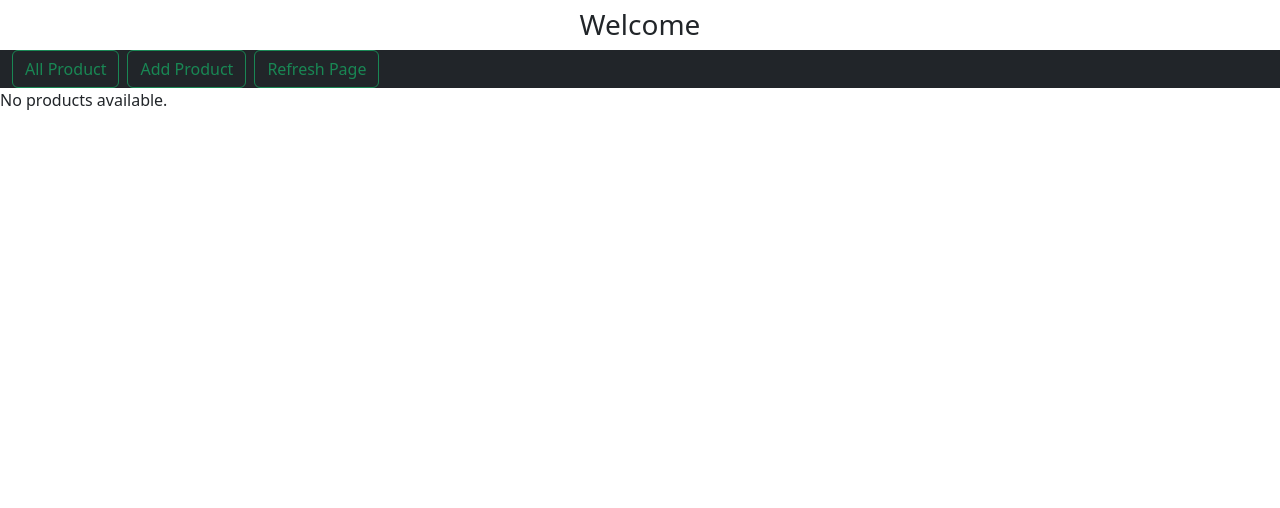
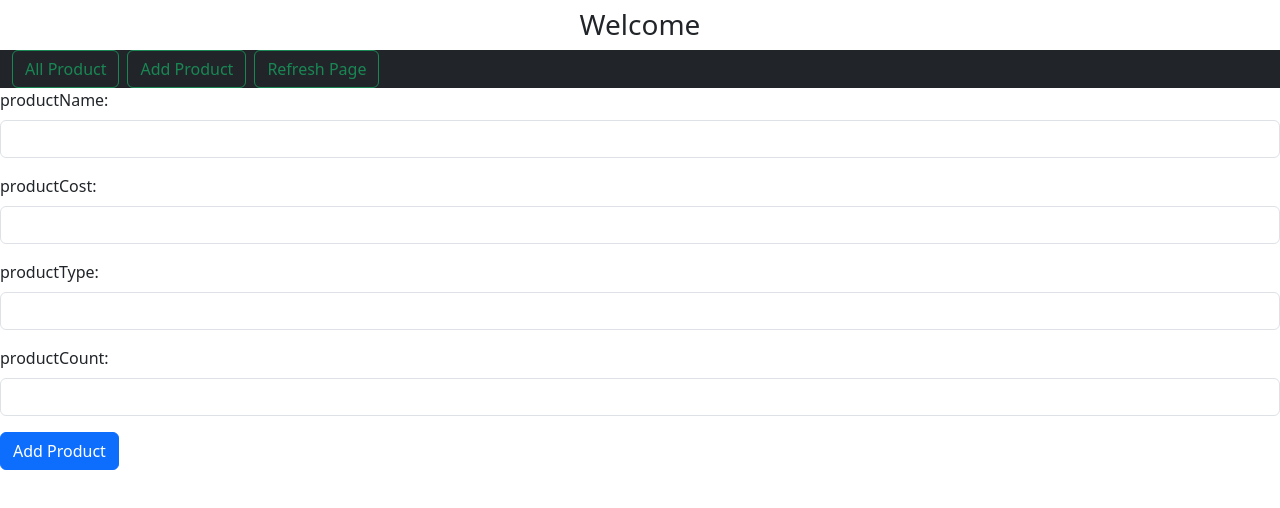
Before and after one commit to Henryarrovin/Online-Shopping-API, a React (Vite) app in the folder Login-Signup-project/: page /components/NewPage in a window 1280 px wide. Both pictures are taken after a click on the button "Add Product". Shown: the top 508 px of the page. Built offline with nearby package versions, Linux system fonts and the light colour scheme.

Commit message:
Changes made in new page.

```diff
--- a/Login-Signup-project/src/components/NewPage.tsx
+++ b/Login-Signup-project/src/components/NewPage.tsx
@@ -1,6 +1,7 @@
 import axios from "axios";
 import { useState } from "react";
 import { useLocation, useNavigate } from "react-router-dom";
+import { Form, Button, Alert } from "react-bootstrap";
 
 export type Product = {
   productId: number;
@@ -14,6 +15,13 @@ export const NewPage = () => {
   const location = useLocation();
   const navigate = useNavigate();
   const [products, setProducts] = useState<Product[]>();
+  const [addProducts, setAddProducts] = useState(false);
+  const [error, setError] = useState("");
+
+  const [productName, setProductName] = useState("");
+  const [productCost, setProductCost] = useState("");
+  const [productType, setProductType] = useState("");
+  const [productCount, setProductCount] = useState("");
 
   const searchParams = new URLSearchParams(location.search);
   const username = searchParams.get("username");
@@ -56,6 +64,40 @@ export const NewPage = () => {
     }
   };
 
+  const handleAddProductClick = () => {
+    setAddProducts(true);
+  };
+
+  const addProduct = async (e: React.FormEvent) => {
+    e.preventDefault();
+
+    const data = {
+      productName: productName,
+      productCost: productCost,
+      productType: productType,
+      productCount: productCount,
+    };
+
+    try {
+      const response = await axios.post(
+        "http://localhost:8081/api/product/addNewProduct",
+        data,
+        {
+          headers: {
+            Authorization: `Bearer ${accessToken}`,
+          },
+        }
+      );
+      setError("Product inserted...");
+      setAddProducts(false);
+      const res = response.data;
+      console.log(res);
+    } catch (error) {
+      setError("Product not inserted...");
+      console.error(error);
+    }
+  };
+
   return (
     <div>
       <h3 className="text-center mt-2">Welcome {username}</h3>
@@ -68,7 +110,11 @@ export const NewPage = () => {
           >
             All Product
           </button>
-          <button className="btn btn-outline-success me-2" type="button">
+          <button
+            className="btn btn-outline-success me-2"
+            type="button"
+            onClick={handleAddProductClick}
+          >
             Add Product
           </button>
           <button className="btn btn-outline-success me-2" type="button">
@@ -76,6 +122,65 @@ export const NewPage = () => {
           </button>
         </form>
       </nav>
+      <div>
+        {addProducts ? (
+          <div>
+            <Form onSubmit={addProduct}>
+              <Form.Group className="mb-3" controlId="formBasicUserName">
+                <Form.Label htmlFor="productName">productName:</Form.Label>
+                <Form.Control
+                  type="text"
+                  id="productName"
+                  name="productName"
+                  value={productName}
+                  onChange={(e) => setProductName(e.target.value)}
+                  required
+                />
+              </Form.Group>
+              <Form.Group className="mb-3" controlId="formBasicPassword">
+                <Form.Label htmlFor="productCost">productCost:</Form.Label>
+                <Form.Control
+                  type="text"
+                  id="productCost"
+                  name="productCost"
+                  value={productCost}
+                  onChange={(e) => setProductCost(e.target.value)}
+                  required
+                />
+              </Form.Group>
+              <Form.Group className="mb-3" controlId="formBasicPassword">
+                <Form.Label htmlFor="productType">productType:</Form.Label>
+                <Form.Control
+                  type="text"
+                  id="productType"
+                  name="productType"
+                  value={productType}
+                  onChange={(e) => setProductType(e.target.value)}
+                  required
+                />
+              </Form.Group>
+              <Form.Group className="mb-3" controlId="formBasicPassword">
+                <Form.Label htmlFor="productCount">productCount:</Form.Label>
+                <Form.Control
+                  type="text"
+                  id="productCount"
+                  name="productCount"
+                  value={productCount}
+                  onChange={(e) => setProductCount(e.target.value)}
+                  required
+                />
+              </Form.Group>
+              {error && <Alert variant="danger">{error}</Alert>}
+              <Button
+                variant="primary"
+                type="submit"
+                className="btn btn-primary"
+              >
+                Add Product
+              </Button>
+            </Form>
+          </div>
+        ) : (
           <div className="product-container">
             {products && products.length > 0 ? (
               products.map((product) => (
@@ -90,6 +195,8 @@ export const NewPage = () => {
               <p>No products available.</p>
             )}
           </div>
+        )}
+      </div>
     </div>
   );
 };
```
Lines whose indentation alone changed are shown as unchanged.
